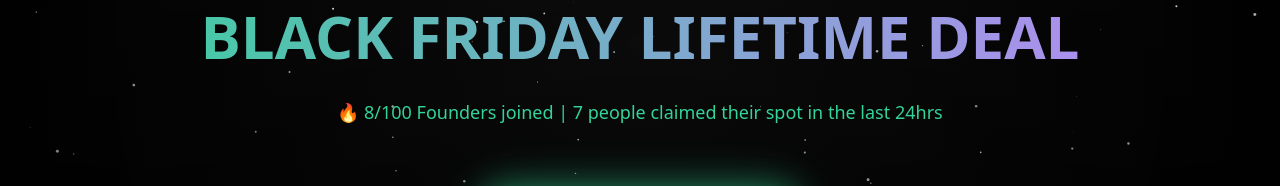
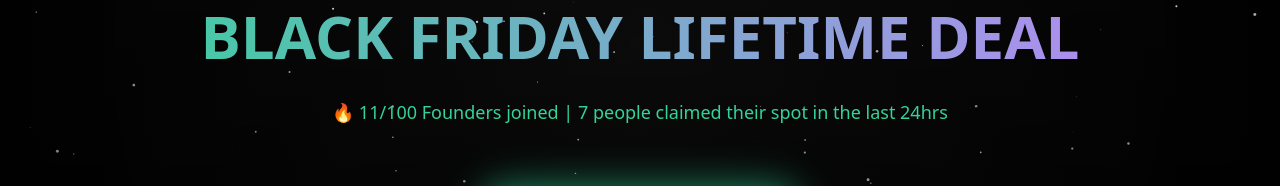
Before and after one commit to lebtiga/bg2024-blogstorm, a React (Vite) app: page / in a window 1280 px wide. Shown: the part 354-540 px from the top of the page. Built offline with nearby package versions, Linux system fonts and the light colour scheme.

Commit message:
update 11 seats

```diff
--- a/src/App.tsx
+++ b/src/App.tsx
@@ -15,7 +15,7 @@ import { TestimonialGrid } from './components/TestimonialGrid';
 
 function App() {
   const [isVideoOpen, setIsVideoOpen] = useState(false);
-  const [currentFounders] = useState(8);
+  const [currentFounders] = useState(11);
 
   return (
     <div className="min-h-screen bg-[#0A0A0A] text-white overflow-hidden relative">
--- a/src/components/SocialProof.tsx
+++ b/src/components/SocialProof.tsx
@@ -46,7 +46,7 @@ export const SocialProof: React.FC<SocialProofProps> = ({
       <div className="glass-card p-4 rounded-xl flex items-center gap-3 bg-black/60">
         <Gift className="w-5 h-5 text-purple-400" />
         <div className="text-sm text-white">
-          Only {25 - 8} speed bonus spots remaining
+          Only {25 - currentFounders} speed bonus spots remaining
         </div>
       </div>
     </div>
```
